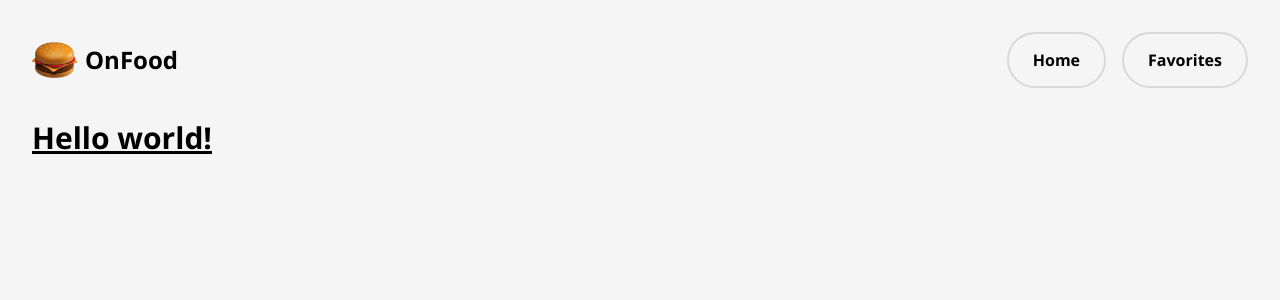
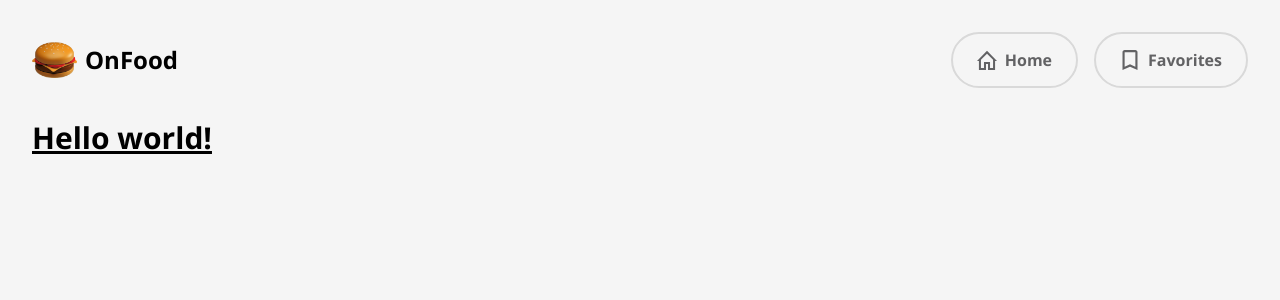
Before and after one commit to williamkoller/frontend-expert, a Next.js app in the folder front-on-food/: page / in a window 1280 px wide. Shown: the top 300 px of the page. Built offline with nearby package versions, Linux system fonts and the light colour scheme.

Commit message:
feat: add css .nav a svg

```diff
--- a/front-on-food/components/header/header.module.css
+++ b/front-on-food/components/header/header.module.css
@@ -9,9 +9,17 @@
 
 .nav ul a {
   @apply flex items-center px-6 min-h-[56px];
-  @apply font-bold text-base;
+  @apply font-bold text-base text-[#626264];
   @apply border-[#d9d9d9] border-2 rounded-full transition-colors;
   @apply hover:bg-[#503e9d] hover:text-white hover:border-[#503e9d];
+}
+
+.nav a svg {
+  @apply w-5 h-5 mr-2 fill-[#A3A3A4];
+}
+
+.nav a:hover svg {
+  @apply fill-white;
 }
 
 .brand a {
```
